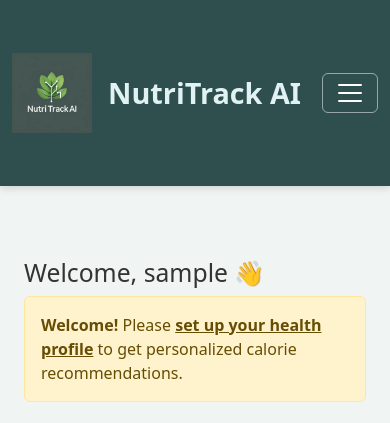
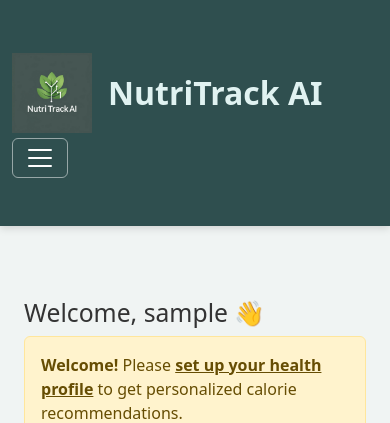
Before and after one commit to Farizpv/NutriTrack-AI, a Flask app: page /dashboard in a window 390 px wide. Shown: the top 423 px of the page. Run offline with Flask 3, Linux system fonts and the light colour scheme; the visitor is signed in with stand-in values (Sample User, id 1); data that the repository does not hold is empty.

Commit message:
Bug Fix for mobile UI

```diff
--- a/nutritrack/templates/base.html
+++ b/nutritrack/templates/base.html
@@ -166,15 +166,15 @@
 <body>
 {% if current_user.is_authenticated %}
 <nav class="navbar navbar-expand-lg" style="background-color: #2F4F4F;padding-top: 3rem; padding-bottom: 3rem;">
-    <div class="container d-flex justify-content-between">
+    <div class="container">
         <a class="navbar-brand d-flex align-items-center" href="{{ url_for('auth.dashboard') }}">
             <img src="{{ url_for('static', filename='favicon.png') }}" alt="Logo" width="30" height="30" class="me-2">
-            <strong style="color: #E0F2F1;">NutriTrack AI</strong></a>
-        <button class="navbar-toggler" type="button" data-bs-toggle="collapse" data-bs-target="#navbarContent">
+            <strong style="color: #E0F2F1; font-size:2rem;">NutriTrack AI</strong></a>
+        <button class="navbar-toggler" type="button" data-bs-toggle="collapse" data-bs-target="#navbarContent" aria-controls="navbarContent" aria-expanded="false" aria-label="Toggle navigation">
         <span class="navbar-toggler-icon"></span>
     </button>
         <div class="collapse navbar-collapse" id="navbarContent">
-        <div class="ms-auto d-flex flex-wrap gap-2 mt-2 mt-lg-0">
+        <div class="navbar-nav ms-auto d-flex flex-wrap gap-2 mt-2 mt-lg-0">
                 <a href="{{ url_for('auth.nutrition') }}" class="btn btn-outline-light btn-sm {% if request.endpoint == 'auth.nutrition' %}active{% endif %}">Analyze</a>
                 <a href="{{ url_for('auth.plan_meal') }}" class="btn btn-outline-light btn-sm {% if request.endpoint == 'auth.plan_meal' %}active{% endif %}">Meal Planner</a>
                 <a href="{{ url_for('auth.your_meals') }}" class="btn btn-outline-light btn-sm {% if request.endpoint == 'auth.your_meals' %}active{% endif %}">Your Meals</a>
@@ -201,8 +201,6 @@
 
     {% block content %}{% endblock %}
 </div>
-
-<script src="https://cdn.jsdelivr.net/npm/bootstrap@5.3.2/dist/js/bootstrap.bundle.min.js"></script>
 
 <div class="modal fade" id="logoutConfirmModal" tabindex="-1">
     <div class="modal-dialog">
```
